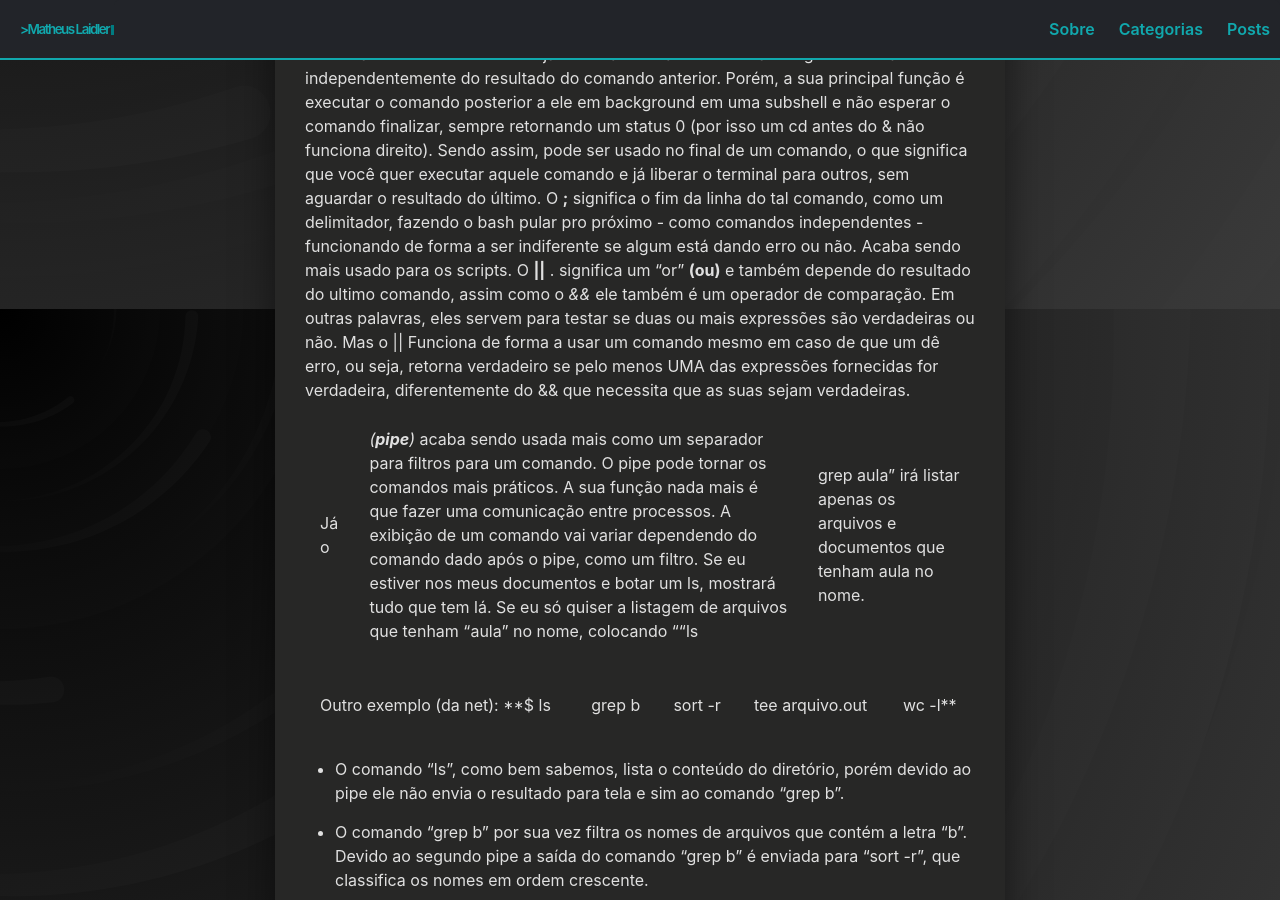
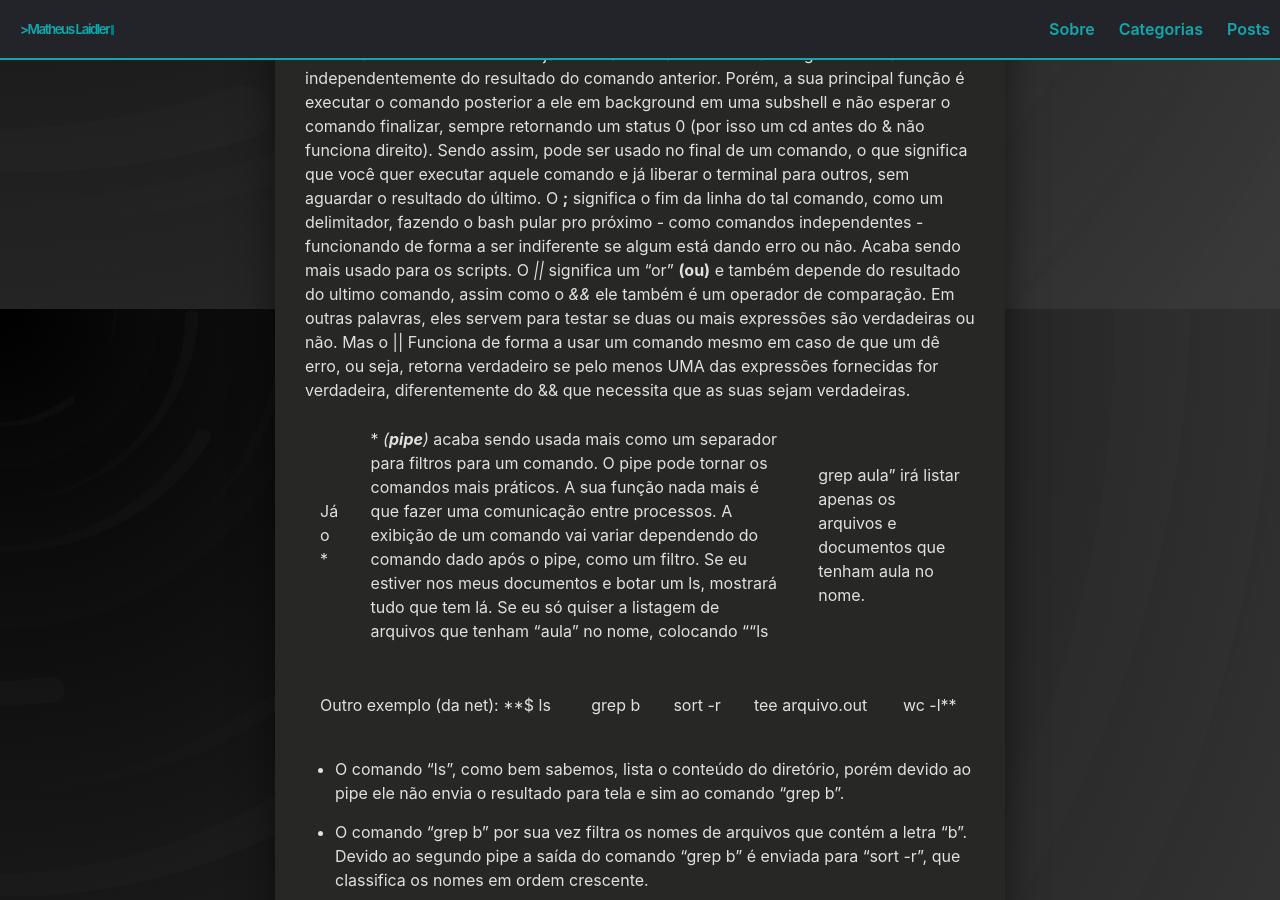
Before and after one commit to matheuslaidler/Tech-Jekyll-Old, a Jekyll site: the page built from _posts/2020-02-25-terminal.md, in a window 1280 px wide and 900 px high, scrolled down 17931 px. Built offline with Jekyll 4.4.1, drawn with Linux system fonts in a browser that asks for light colours.

```diff
--- a/_posts/2020-02-25-terminal.md
+++ b/_posts/2020-02-25-terminal.md
@@ -611,9 +611,9 @@ Explicarei resumidamente a funcionalidade das caracteres especiais " && ", " ; "
 O **&&** significa um "and" **(e)**, funciona de forma a executar o segundo comando apenas, e somente apenas, se o primeiro der um status existente de 0 (sucesso de execução). Em outras palavras, serve para chamar um comando caso o outro não retorne erro, assim o bash emite um sinal de 0 e o operador && chama o próximo comando. Para funcionar em script, as duas precisam ser verdadeiras, como { 1>0 && 0==0 } para que os comandos dentro deste if sejam utilizados.
 Já o **&** executa o segundo comando independentemente do resultado do comando anterior. Porém, a sua principal função é executar o comando posterior a ele em background em uma subshell e não esperar o comando finalizar, sempre retornando um status 0 (por isso um cd antes do & não funciona direito). Sendo assim, pode ser usado no final de um comando, o que significa que você quer executar aquele comando e já liberar o terminal para outros, sem aguardar o resultado do último.
 O **;** significa o fim da linha do tal comando, como um delimitador, fazendo o bash pular pro próximo - como comandos independentes - funcionando de forma a ser indiferente se algum está dando erro ou não. Acaba sendo mais usado para os scripts.
-O **||** . significa um "or" **(ou)** e também depende do resultado do ultimo comando, assim como o *&&* ele também é um operador de comparação. Em outras palavras, eles servem para testar se duas ou mais expressões são verdadeiras ou não. Mas o || Funciona de forma a usar um comando mesmo em caso de que um dê erro, ou seja, retorna verdadeiro se pelo menos UMA das expressões fornecidas for verdadeira, diferentemente do && que necessita que as suas sejam verdadeiras.
-
-Já o | *(**pipe**)* acaba sendo usada mais como um separador para filtros para um comando. O pipe pode tornar os comandos mais práticos. A sua função nada mais é que fazer uma comunicação entre processos. A exibição de um comando vai variar dependendo do comando dado após o pipe, como um filtro. Se eu estiver nos meus documentos e botar um ls, mostrará tudo que tem lá. Se eu só quiser a listagem de arquivos que tenham "aula" no nome, colocando ""ls | grep aula" irá listar apenas os arquivos e documentos que tenham aula no nome.
+O *||*  significa um "or" **(ou)** e também depende do resultado do ultimo comando, assim como o *&&* ele também é um operador de comparação. Em outras palavras, eles servem para testar se duas ou mais expressões são verdadeiras ou não. Mas o || Funciona de forma a usar um comando mesmo em caso de que um dê erro, ou seja, retorna verdadeiro se pelo menos UMA das expressões fornecidas for verdadeira, diferentemente do && que necessita que as suas sejam verdadeiras.
+
+Já o *|* *(**pipe**)* acaba sendo usada mais como um separador para filtros para um comando. O pipe pode tornar os comandos mais práticos. A sua função nada mais é que fazer uma comunicação entre processos. A exibição de um comando vai variar dependendo do comando dado após o pipe, como um filtro. Se eu estiver nos meus documentos e botar um ls, mostrará tudo que tem lá. Se eu só quiser a listagem de arquivos que tenham "aula" no nome, colocando ""ls | grep aula" irá listar apenas os arquivos e documentos que tenham aula no nome.
 
 Outro exemplo (da net): **$ ls | grep b | sort -r | tee arquivo.out | wc -l**
 
@@ -1141,7 +1141,7 @@ O resultado será:
 
        ——————————————————————————————————————————————————————————————————
 
-       		Nome   					Nota          Freq.         Resultado
+       		Nome   				Nota          Freq.         Resultado
 
        ——————————————————————————————————————————————————————————————————
 
```
